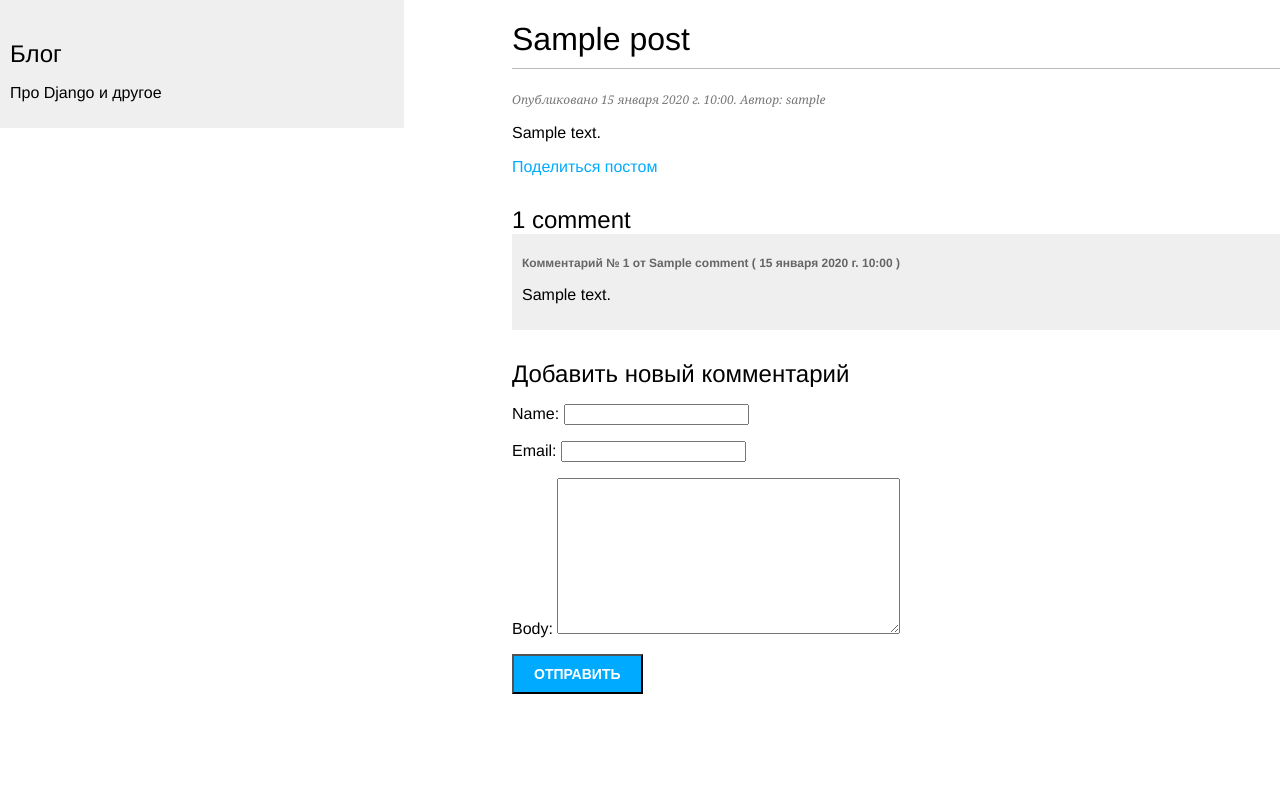
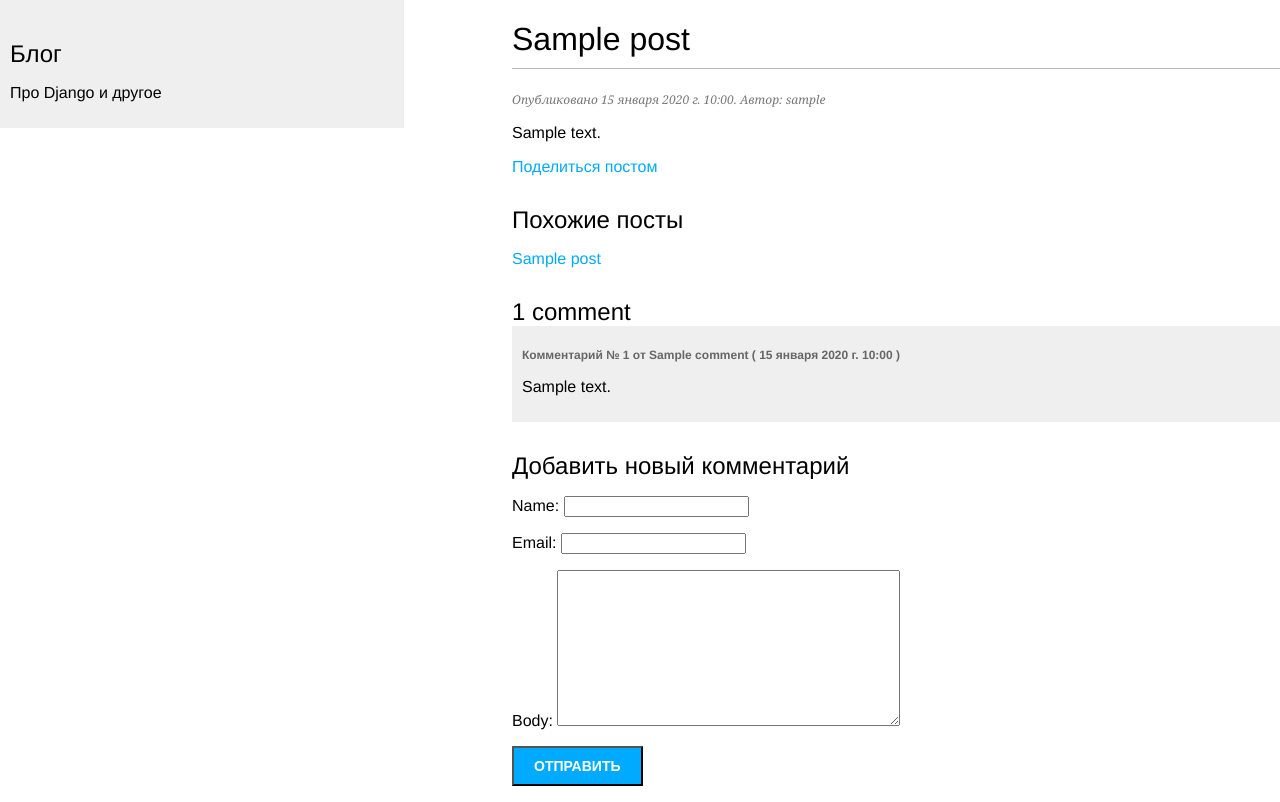
Before and after one commit to popoffww/django-stepik-blog, a Django app: template templates/blog/post/detail.html in a window 1280 px wide. Before the commit the page ends 694 px from the top, so only its background shows below. Run offline with Django 5.2, Linux system fonts and the light colour scheme; tables that the repository leaves empty hold one stand-in row (values such as "Sample post"); the template is opened without the code that fills it: values that come from a table or form of the project are taken from there, most other values are stand-ins (such as "Sample title", 1, 10 or a date in 2020).

Commit message:
Похожие посты

```diff
--- a/templates/blog/post/detail.html
+++ b/templates/blog/post/detail.html
@@ -13,6 +13,16 @@
             Поделиться постом
         </a>
     </p>
+
+    <h2>Похожие посты</h2>
+    {% for post in similar_posts %}
+        <p>
+            <a href="{{ post.get_absolute_url }}">{{ post.title }}</a>
+        </p>
+    {% empty %}
+        Нет похожих постов
+    {% endfor %}
+
     {% with comments.count as total_comments %}
         <h2>
             {{ total_comments }} comment{{ total_comments|pluralize }}
```
Also changed, not shown: blog/views.py (+13 -2 lines).
